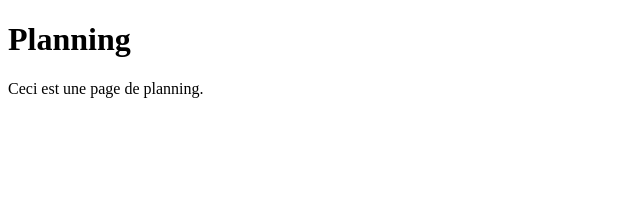
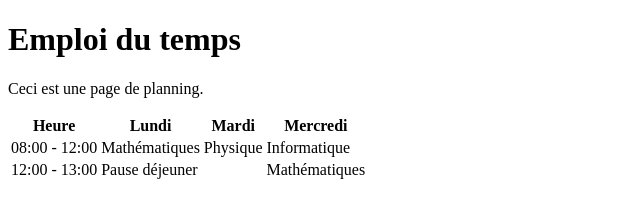
Before and after one commit to Troll996/dev_web_1_EMSI, a plain HTML site: page planning.html in a window 1280 px wide. Shown: the whole page, without its empty margins (0-640 px from the left). Drawn offline with Linux system fonts and the light colour scheme.

Commit message:
Create a planning table in planning.html
Added a schedule table with time slots and subjects.

```diff
--- a/planning.html
+++ b/planning.html
@@ -5,7 +5,35 @@
         <title>Planning</title>
     </head>
     <body>
-        <h1>Planning</h1>
+        <h1>Emploi du temps</h1>
         <p>Ceci est une page de planning.</p>
+
+        <table>
+            <thead>
+                <tr>
+                    <th>Heure</th>
+                    <th>Lundi</th>
+                    <th>Mardi</th>
+                    <th>Mercredi</th>
+                </tr>
+            </thead>
+
+            <tbody>
+                <tr>
+                    <td>08:00 - 12:00</td>
+                    <td>Mathématiques</td>
+                    <td>Physique</td>
+                    <td>Informatique</td>
+                </tr>
+                <tr>
+                    <td>12:00 - 13:00</td>
+                    <td colspan="2">Pause déjeuner</td>
+                    <td>Mathématiques</td>
+                </tr>
+            </tbody>
+        </table>
+
+
+
     </body>
 </html>
```
